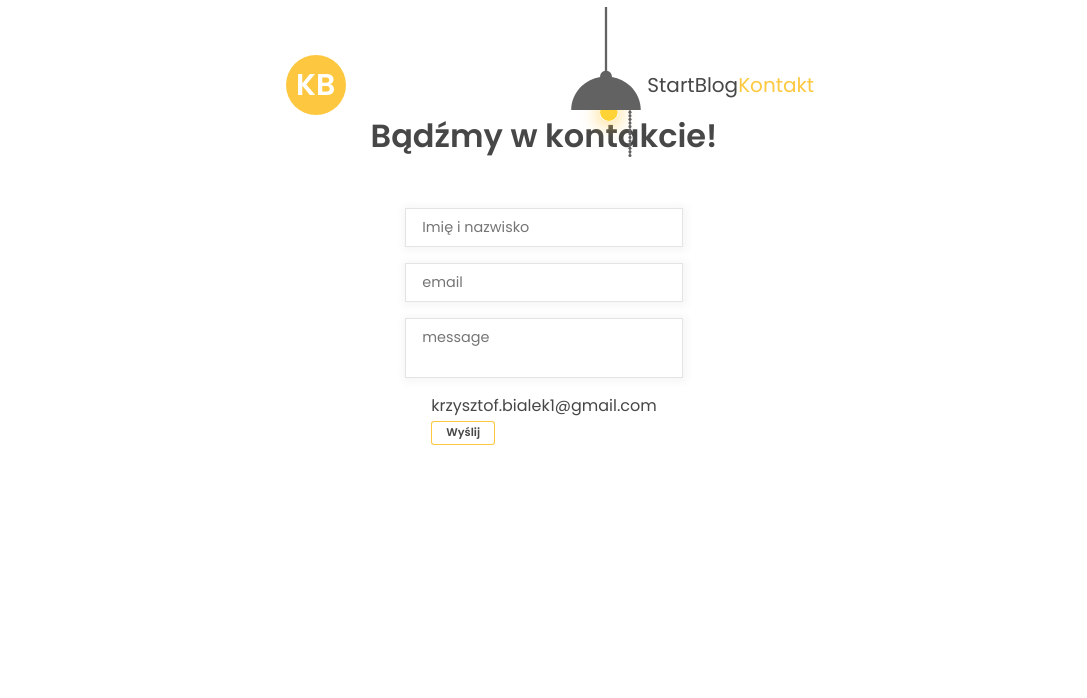
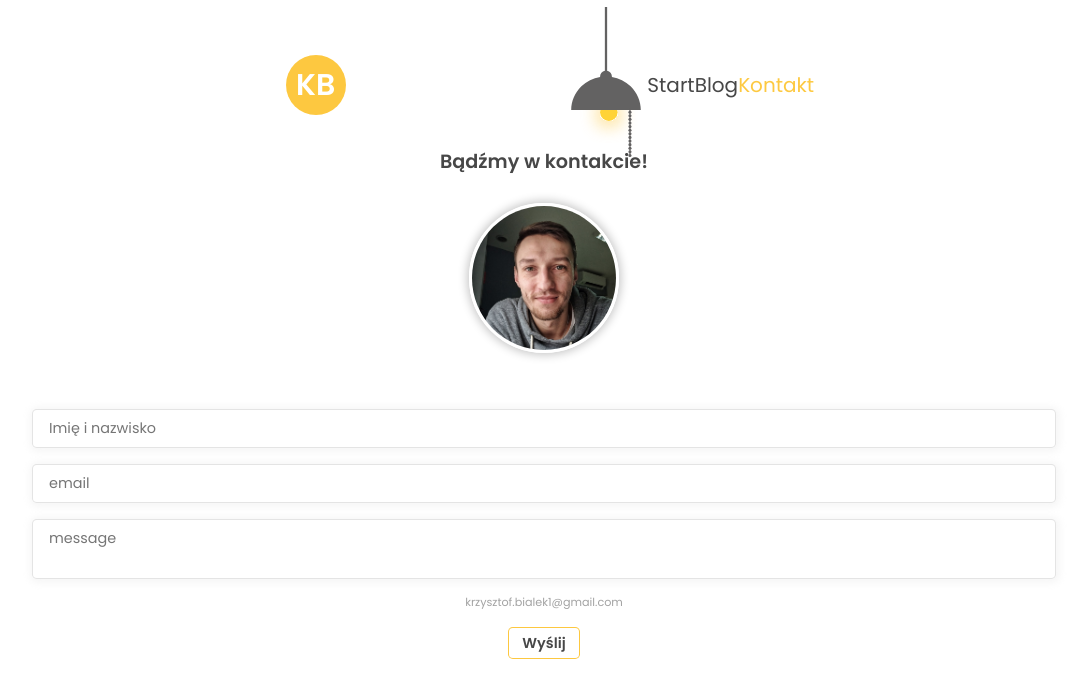
Before and after one commit to bialek-k/Portfolio-website, a Next.js app: page /contact in a window 1280 px wide. Shown: the top 698 px of the page, without its empty margins (96-1183 px from the left). Built offline with nearby package versions, Linux system fonts and the light colour scheme.

Commit message:
contact page styling

```diff
--- a/components/Button.module.scss
+++ b/components/Button.module.scss
@@ -6,24 +6,25 @@
   font-size: 0.7rem;
   font-weight: 600;
   background: var(--color-primary-button-background);
+  transition: 0.3s;
 
   a {
     text-decoration: none;
     color: inherit;
   }
+}
 
-  .secondary {
-    background: rgba(253, 187, 17, 0.8);
-    transition: 0.3s;
-    color: white;
-  }
+.small {
+  width: 4.5rem;
+  height: 2rem;
+  font-size: 0.9rem;
+  border-radius: 0.3rem;
+}
 
-  .small {
-    width: 2rem;
-    height: 1rem;
-    font-size: 0.6rem;
-    border-radius: 15px;
-  }
+.secondary {
+  background: rgba(253, 187, 17, 0.8);
+  transition: 0.3s;
+  color: white;
 }
 
 /* .btn {
--- a/components/Form.js
+++ b/components/Form.js
@@ -79,7 +79,7 @@ const Form = ({ setSubmitted }) => {
         <Link href="mailto:krzysztof.bialek1@gmail.com">
           <p>krzysztof.bialek1@gmail.com</p>
         </Link>
-        <Button sec name="Wyślij" type="submit" sm />
+        <Button name="Wyślij" type="submit" sm />
       </div>
     </form>
   );
--- a/components/Form.module.scss
+++ b/components/Form.module.scss
@@ -11,6 +11,7 @@
     .halfWidth {
       & input {
         width: 100%;
+        border-radius: 0.3rem;
       }
     }
   }
@@ -20,6 +21,7 @@
     textarea {
       resize: none;
       width: 100%;
+      border-radius: 0.3rem;
     }
   }
 
@@ -31,6 +33,21 @@
     border: 1px solid rgba(138, 138, 138, 0.226);
     box-shadow: 1px 1px 7px 3px rgb(225 225 225 / 29%);
     background: var(--color-primary-form-input);
+  }
+
+  .action {
+    // background-color: red;
+    display: flex;
+    flex-direction: column;
+    gap: 1rem;
+    justify-content: center;
+    align-items: center;
+    width: 100%;
+
+    & p {
+      opacity: 0.5;
+      font-size: 0.7rem;
+    }
   }
 }
 
--- a/pages/contact.js
+++ b/pages/contact.js
@@ -15,7 +15,7 @@ const contact = () => {
     <>
       <div className={styles.container}>
         <div className={styles.title}>
-          <h1>Bądźmy w kontakcie!</h1>
+          <h1 className={styles.titleHeader}>Bądźmy w kontakcie!</h1>
         </div>
         <div className={styles.formContent}>
           <div className={styles.description}>
--- a/styles/contact.module.scss
+++ b/styles/contact.module.scss
@@ -1,8 +1,23 @@
 .container {
-  // background-color: red;
+  margin-top: 2rem;
+  width: 100vw;
 
-  .photo {
-    display: none;
+  .description {
+    margin-top: 2rem;
+    .photo {
+      margin: 1rem auto 0 auto;
+      width: 150px;
+      height: 150px;
+      overflow: hidden;
+      border-radius: 50%;
+      border: 0.2rem solid white;
+      box-shadow: 0px 0px 10px 2px var(--shadow-primary-photo);
+    }
+  }
+
+  .titleHeader {
+    font-size: 1.2rem;
+    text-align: center;
   }
 
   .form {
@@ -11,7 +26,6 @@
     flex-direction: column;
     margin: 3rem auto;
     align-items: center;
-    // background: red;
     width: 80%;
   }
 }
```
